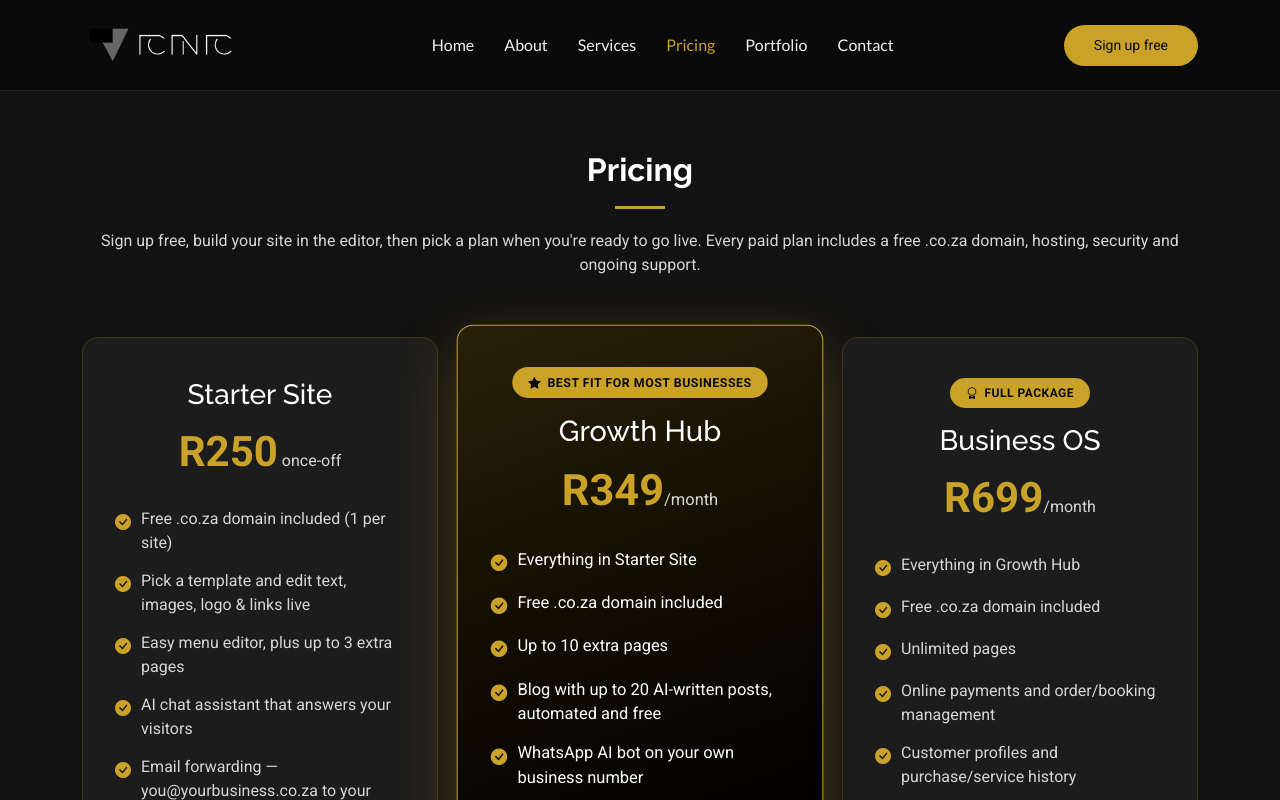
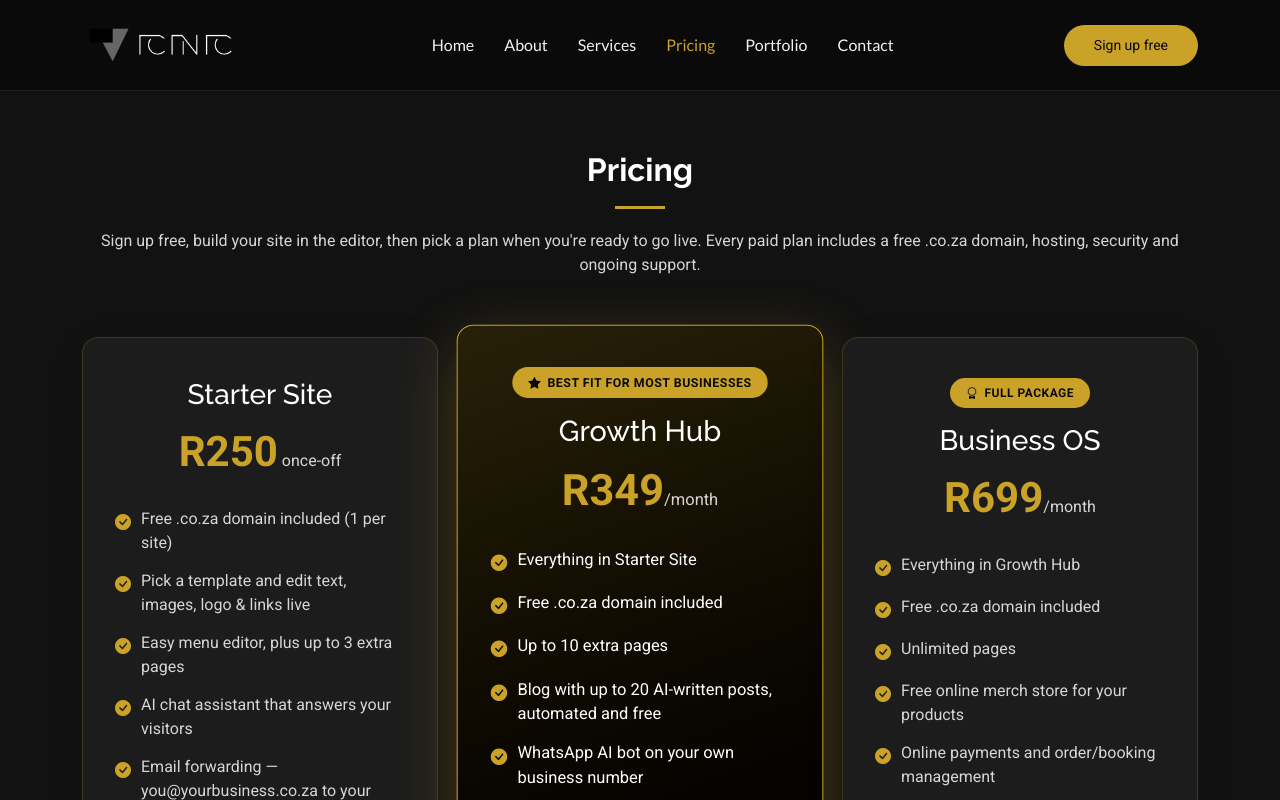
Before and after one commit to DNRessay/Digital, a React (Vite) app in the folder frontend/site/: page /pricing in a window 1280 px wide. Shown: the top 800 px of the page. Built offline with nearby package versions, Linux system fonts and the light colour scheme.

Commit message:
Pricing: Business OS includes a free merch store
Co-Authored-By: Claude Opus 5.5 <noreply@anthropic.com>
Claude-Session: https://claude.ai/code/session_01PMaeupejWkEM7dsZoPFASZ

```diff
--- a/frontend/site/src/sections/Pricing.jsx
+++ b/frontend/site/src/sections/Pricing.jsx
@@ -45,6 +45,7 @@ const PLANS = [
       'Everything in Growth Hub',
       'Free .co.za domain included',
       'Unlimited pages',
+      'Free online merch store for your products',
       'Online payments and order/booking management',
       'Customer profiles and purchase/service history',
       'A fully custom design, private to your business',
```
